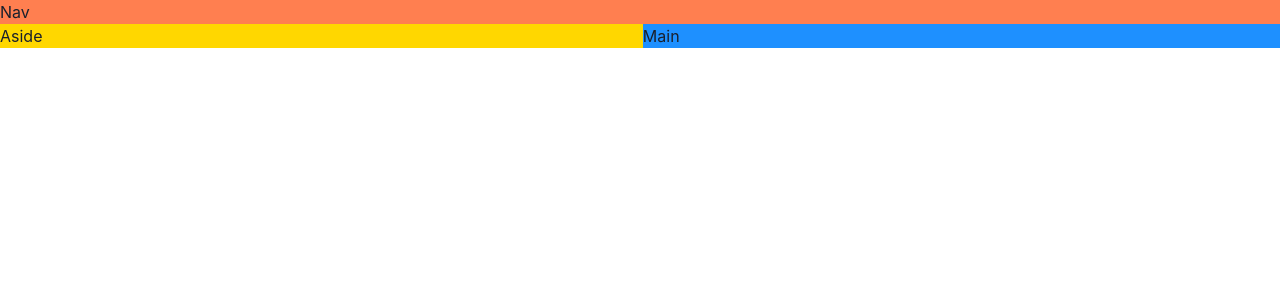
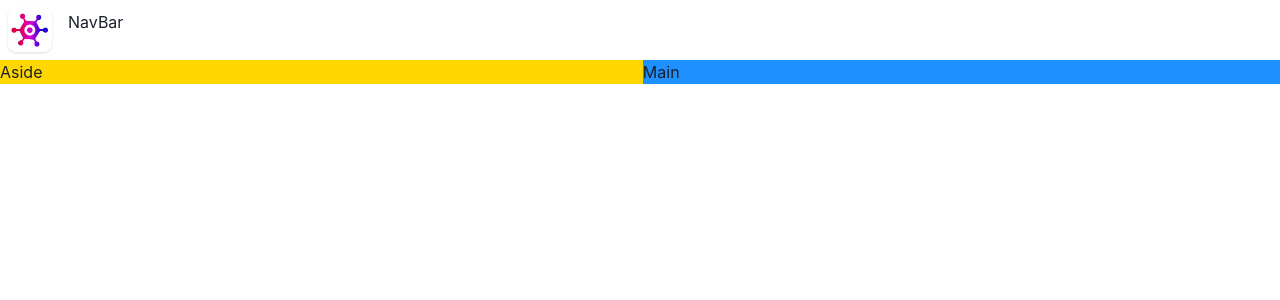
Before and after one commit to EsraaIsmaiel1/Game-hub-React, a React (Vite) app: page / in a window 1280 px wide. Shown: the top 300 px of the page. Built offline with nearby package versions, Linux system fonts and the light colour scheme.

Commit message:
Build a navbar

```diff
--- a/src/App.tsx
+++ b/src/App.tsx
@@ -1,4 +1,5 @@
 import { Grid, GridItem, Show } from '@chakra-ui/react';
+import NavBar from './components/NavBar';
 
 function App() {
   return (
@@ -8,8 +9,8 @@
         lg: `"nav nav""aside main"`,
       }}
     >
-      <GridItem area="nav" bg="coral">
-        Nav
+      <GridItem area="nav">
+        <NavBar />
       </GridItem>
       <Show above="lg">
         <GridItem area="aside" bg="gold">
--- /dev/null
+++ b/src/components/NavBar.tsx
@@ -0,0 +1,12 @@
+import { HStack, Image, Text } from '@chakra-ui/react';
+import logo from '../assets/logo.webp';
+const NavBar = () => {
+  return (
+    <HStack>
+      <Image src={logo} boxSize="60px" />
+      <Text>NavBar</Text>
+    </HStack>
+  );
+};
+
+export default NavBar;
```
Also changed, not shown: src/assets/logo.webp (added).
